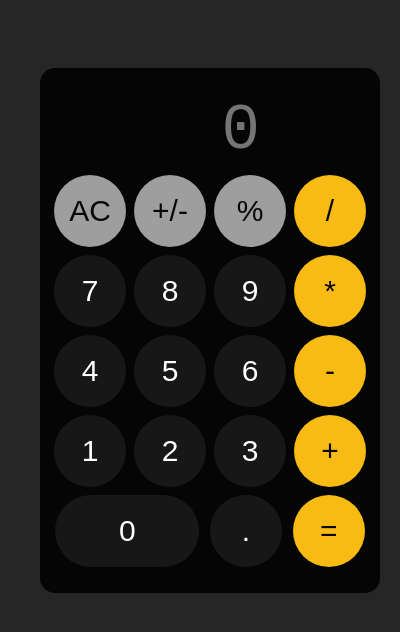
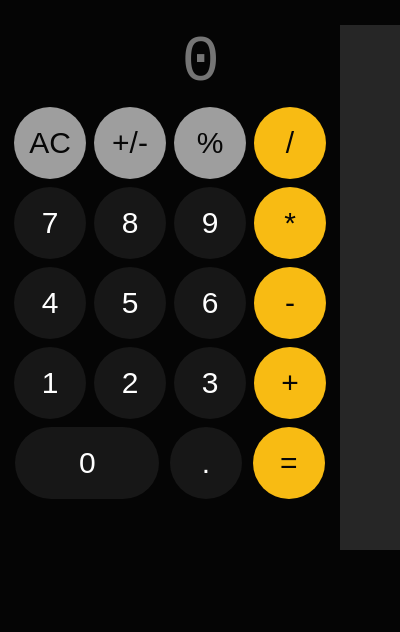
Before and after one commit to denisrhz/calculator-ff-ext, a browser extension: page popup/calc_popup.html in a window 400 px wide. Drawn offline with Linux system fonts and the light colour scheme.

Commit message:
Extension for Firefox

```diff
--- a/style.css
+++ b/popup/calc_popup.css
@@ -17,22 +17,23 @@ img { border: 0; max-width: 100%; }
 a { text-decoration: none; }
 a:hover { text-decoration: underline; }
 
+html {
+  background-color: #050505;
+}
+
 body {
   background-color: #262626;
 }
 
 .container {
-  margin: auto;
-  width: 320px;
+  width: 340px;
 }
 
 .main {
+  margin: auto;
   width: 320px;
   background-color: #050505;
-  position: absolute;
-  top: 8%;
   height: 525px;
-  border-radius: 15px;
   padding: 0 10px;
 }
 
--- a/index.html
+++ b/popup/calc_popup.html
@@ -1,9 +1,8 @@
 <!DOCTYPE html>
-<html lang="en">
+<html>
 <head>
     <meta charset="UTF-8">
-    <title>Calculator</title>
-    <link rel="stylesheet" href="style.css">
+    <link rel="stylesheet" href="calc_popup.css">
 </head>
 <body>
     <div class="container">
@@ -51,5 +50,5 @@
         </div>
     </div>
 </body>
-<script src="index.js"></script>
+<script src="calc_popup.js"></script>
 </html>
```
Also changed, not shown: icons/calc-192.png (added), manifest.json (added), popup/calc_popup.js (renamed from index.js).
